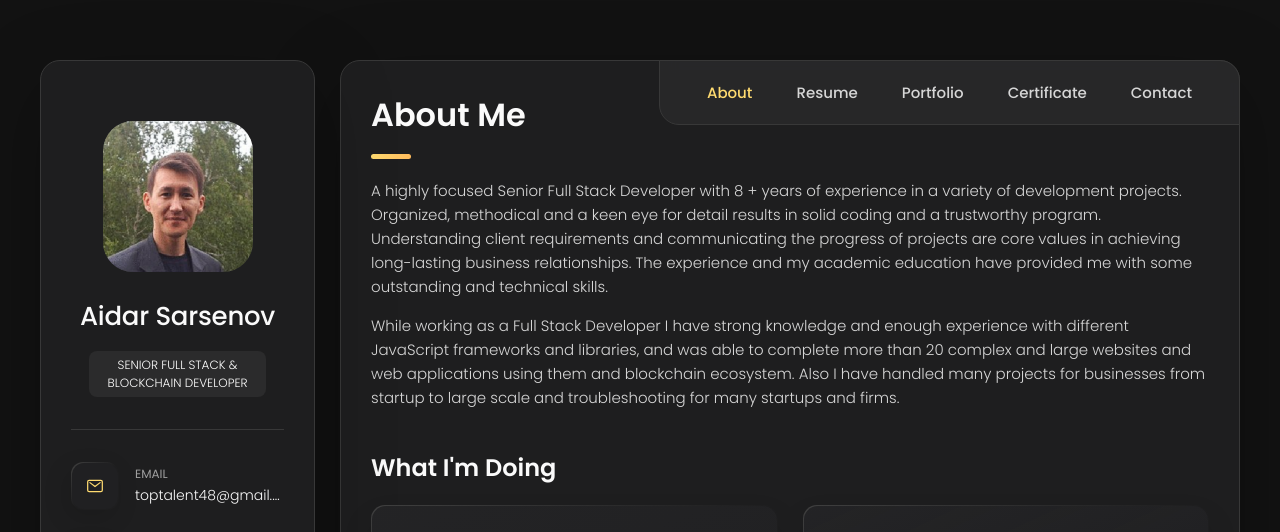
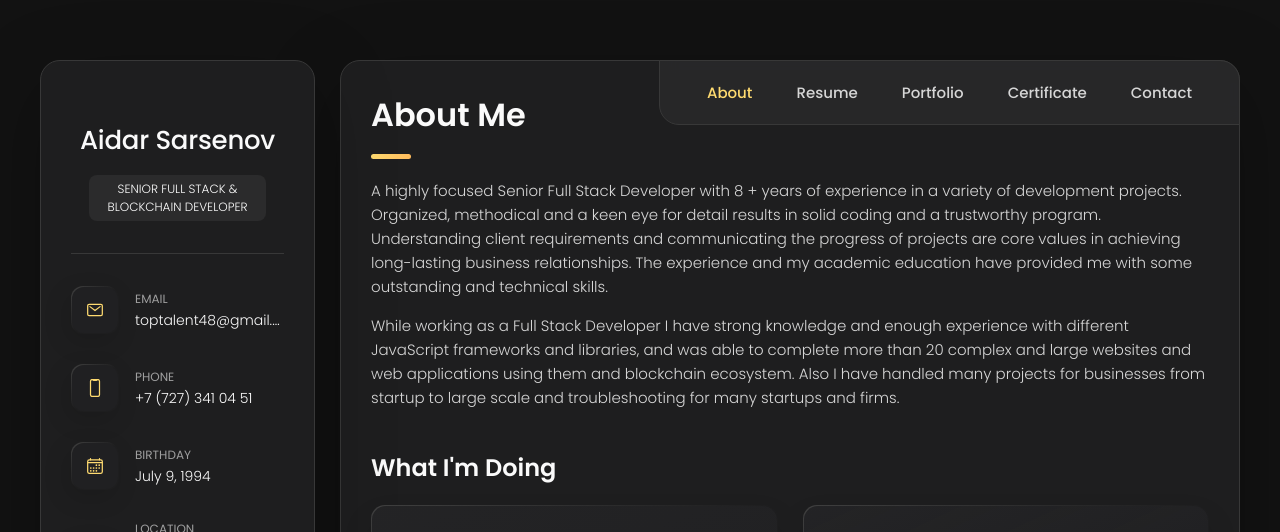
Before and after one commit to dynaput247/dynaput247.github.io, a plain HTML site: page index.html in a window 1280 px wide. Shown: the top 532 px of the page. Drawn offline with nearby package versions, Linux system fonts and the light colour scheme.

Commit message:
change some styles

```diff
--- a/index.html
+++ b/index.html
@@ -41,9 +41,9 @@
 
       <div class="sidebar-info">
 
-        <figure class="avatar-box">
+        <!-- <figure class="avatar-box">
           <img src="./assets/images/my-avatar.png" alt="Aidar Sarsenov" width="80" style="border-radius: 20%;">
-        </figure>
+        </figure> -->
 
         <div class="info-content">
           <h1 class="name" title="Aidar Sarsenov">Aidar Sarsenov</h1>
```
